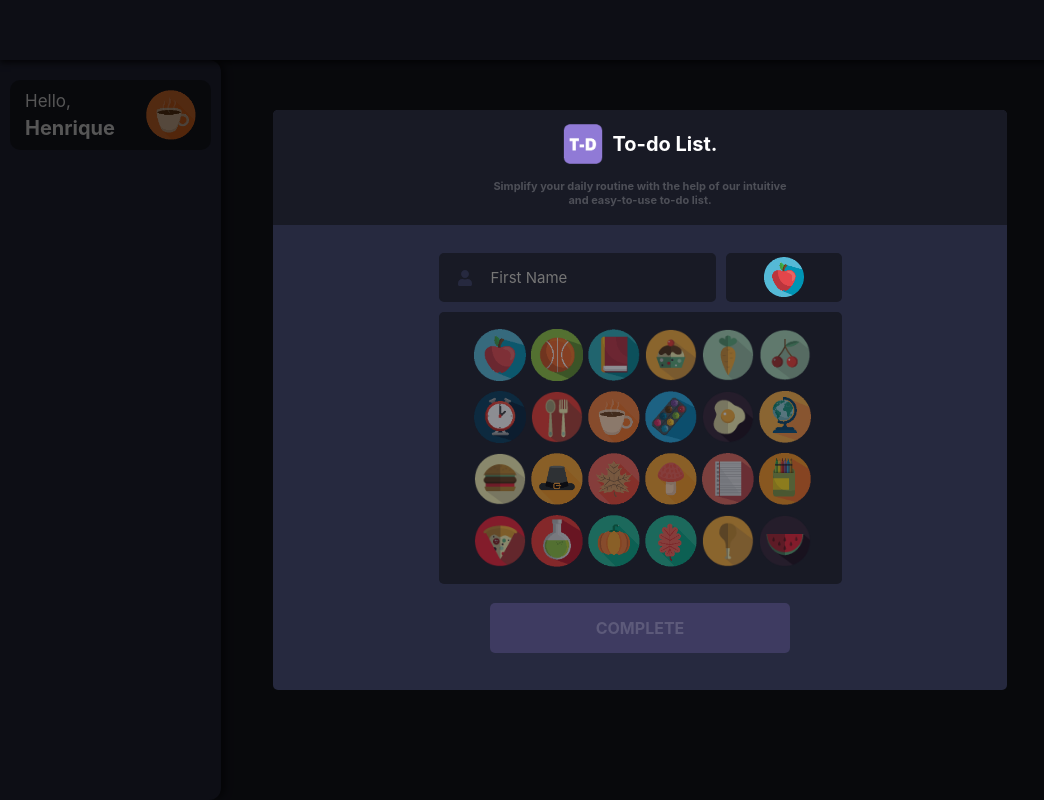
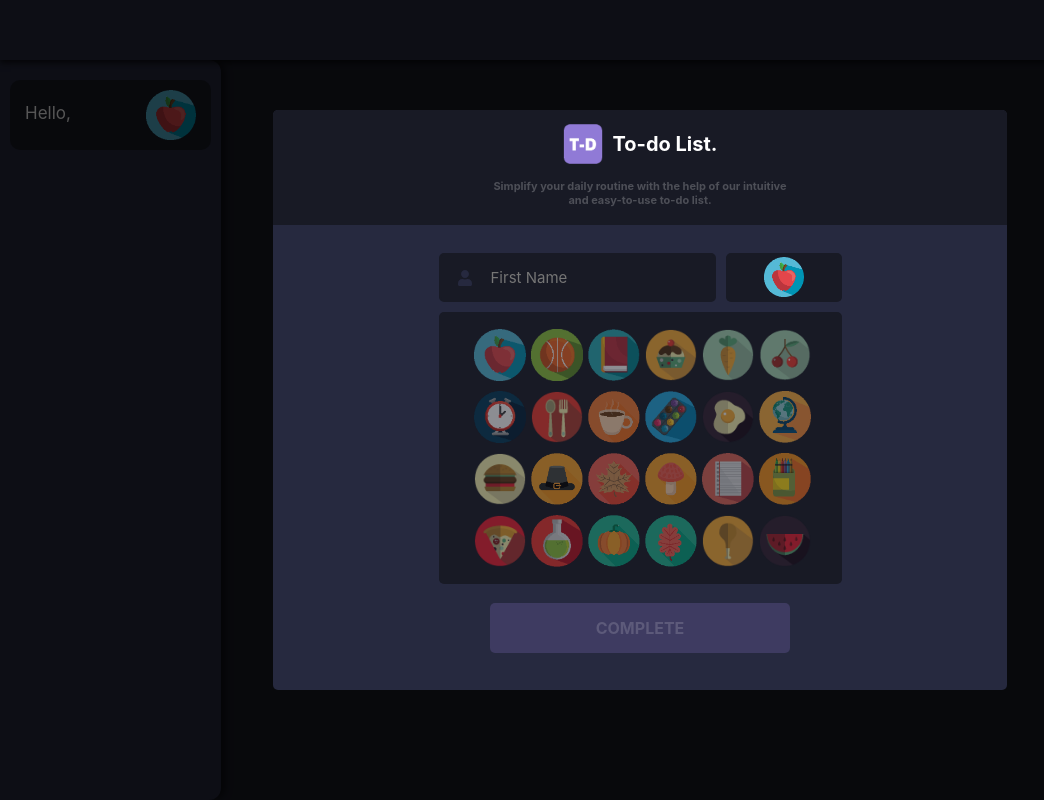
Before and after one commit to oPedroFranca/Todo-list, a React (Vite) app: page / in a window 1280 px wide. Shown: the whole page, without its empty margins (0-1044 px from the left). Built offline with nearby package versions, Linux system fonts and the light colour scheme.

Commit message:
solve problem (userProfile)

```diff
--- a/src/components/ModalFormUser/ModalMain/index.tsx
+++ b/src/components/ModalFormUser/ModalMain/index.tsx
@@ -4,6 +4,7 @@ import { FaUser } from 'react-icons/fa';
 import { IconSelected } from '../iconSelected';
 import { IconOptionUser } from '../IconOptionUser';
 import { SubmitButtonModal } from '../SubmitButton';
+import { disgreta } from '../../../utils/UserDetails';
 
 // List with paths to user icons
 const iconNames = [
@@ -54,6 +55,10 @@ export const ModalMain = () => {
     setSelectedIcon(icon);
   };
 
+  const handleButtonClick = () => {
+    disgreta(firstName, selectedIcon);
+  };
+
   return (
     <>
       <ModalMainDiv>
@@ -84,7 +89,7 @@ export const ModalMain = () => {
         </ModalForm>
         {/* Form submit button */}
       </ModalMainDiv>
-      <SubmitButtonModal name={firstName} />
+      <SubmitButtonModal onClick={handleButtonClick} name={firstName} />
     </>
   );
 };
--- a/src/components/ModalFormUser/SubmitButton/index.tsx
+++ b/src/components/ModalFormUser/SubmitButton/index.tsx
@@ -3,6 +3,7 @@ import { Buttonsubmit } from './style';
 
 type inputName = {
   name: string;
+  onClick: () => void;
 };
 
 export const SubmitButtonModal = ({ name }: inputName) => {
--- a/src/components/UserProfile/index.tsx
+++ b/src/components/UserProfile/index.tsx
@@ -2,15 +2,22 @@ import React from 'react';
 import { IconDiv, IconSpan, UserDiv, UserSpan } from './style';
 import { BsPencilFill } from 'react-icons/bs';
 
-export const User_profile = (): JSX.Element => {
+type UserProfileProps = {
+  name: string | null;
+  icon: string | null;
+};
+
+export const User_profile = ({ name, icon }: UserProfileProps): JSX.Element => {
+  console.log(icon);
+
   return (
     <UserDiv>
       <UserSpan>
         <p>Hello,</p>
-        <h1>Henrique</h1>
+        <h1>{name}</h1>
       </UserSpan>
 
-      <IconDiv>
+      <IconDiv img={icon ? icon : 'public/icon_user/icon_apple.png'}>
         <IconSpan>
           <BsPencilFill className="icon_pencil" />
         </IconSpan>
--- a/src/components/UserProfile/style.tsx
+++ b/src/components/UserProfile/style.tsx
@@ -30,8 +30,12 @@ export const UserSpan = styled.span`
   }
 `;
 
+interface Props {
+  img: string;
+}
+
 // Styling for a element used to display an icon
-export const IconDiv = styled.div`
+export const IconDiv = styled.div<Props>`
   display: flex;
   align-items: center;
   justify-content: center;
@@ -39,7 +43,7 @@ export const IconDiv = styled.div`
   width: 50px;
   height: 50px;
 
-  background-image: url('/public/icon_user/icon_coffee.png');
+  background-image: url(${(props) => props.img});
   background-repeat: no-repeat;
   background-position: center;
   background-size: 50px;
--- a/src/pages/todo-page/Sidebar_nav/index.tsx
+++ b/src/pages/todo-page/Sidebar_nav/index.tsx
@@ -1,11 +1,13 @@
 import React from 'react';
 import { User_profile } from '../../../components/UserProfile/index.js';
 import { StyledSidebar_nav } from './style.js';
+const firstName = localStorage.getItem('firstName');
+const selectedIcon = localStorage.getItem('selectedIcon');
 
 export function Sidebar_nav() {
   return (
     <StyledSidebar_nav>
-      <User_profile />
+      <User_profile name={firstName} icon={selectedIcon} />
     </StyledSidebar_nav>
   );
 }
--- /dev/null
+++ b/src/utils/UserDetails.ts
@@ -0,0 +1,12 @@
+export let userDetails = {
+  firstName: 'User',
+  selectedIcon: '/public/icon_user/icon_apple.png',
+};
+
+export const disgreta = (firstName: string, selectedIcon: string) => {
+  userDetails = {
+    firstName,
+    selectedIcon,
+  };
+  localStorage.setItem('userDetails', JSON.stringify(userDetails));
+};
```
